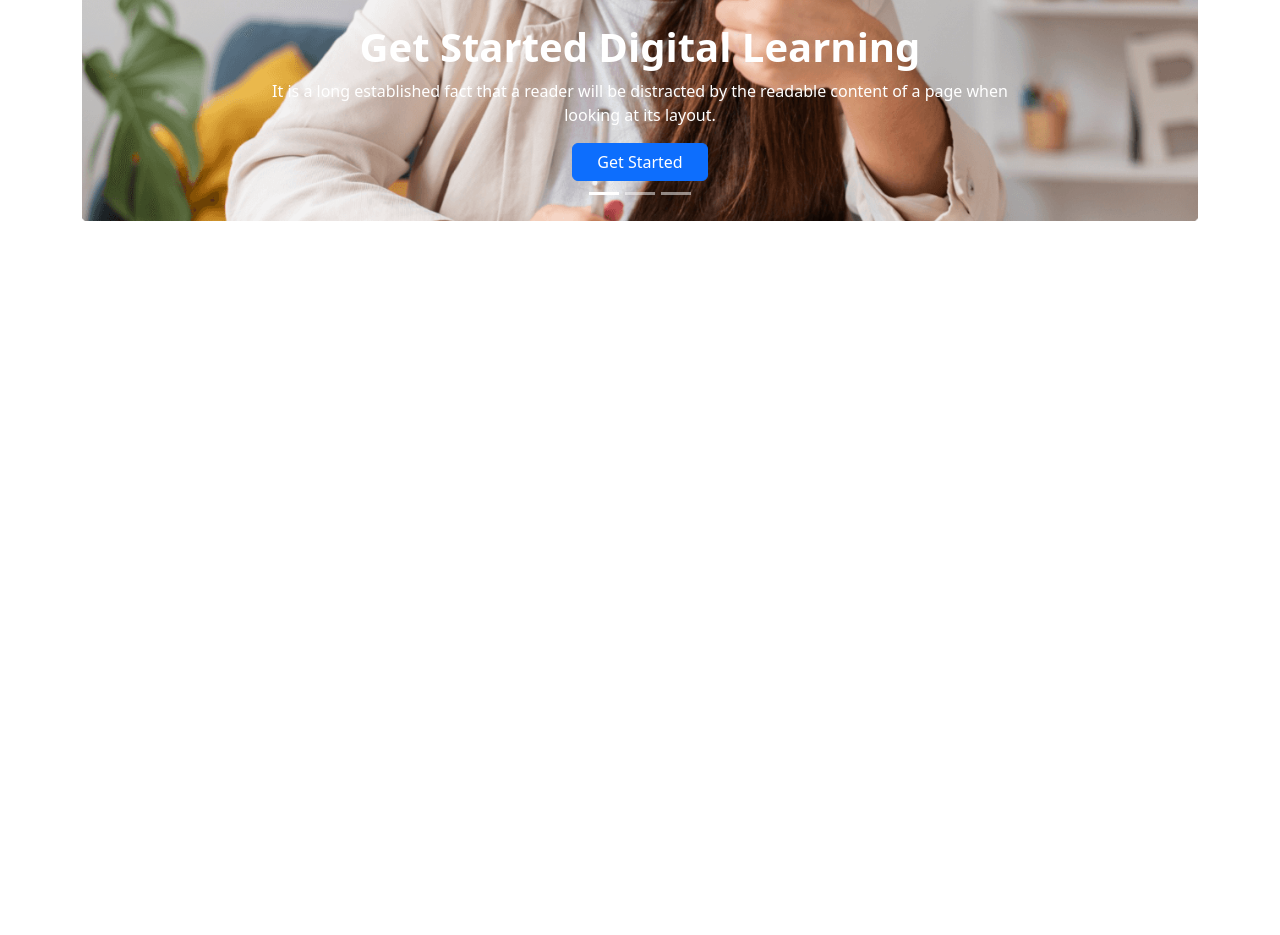
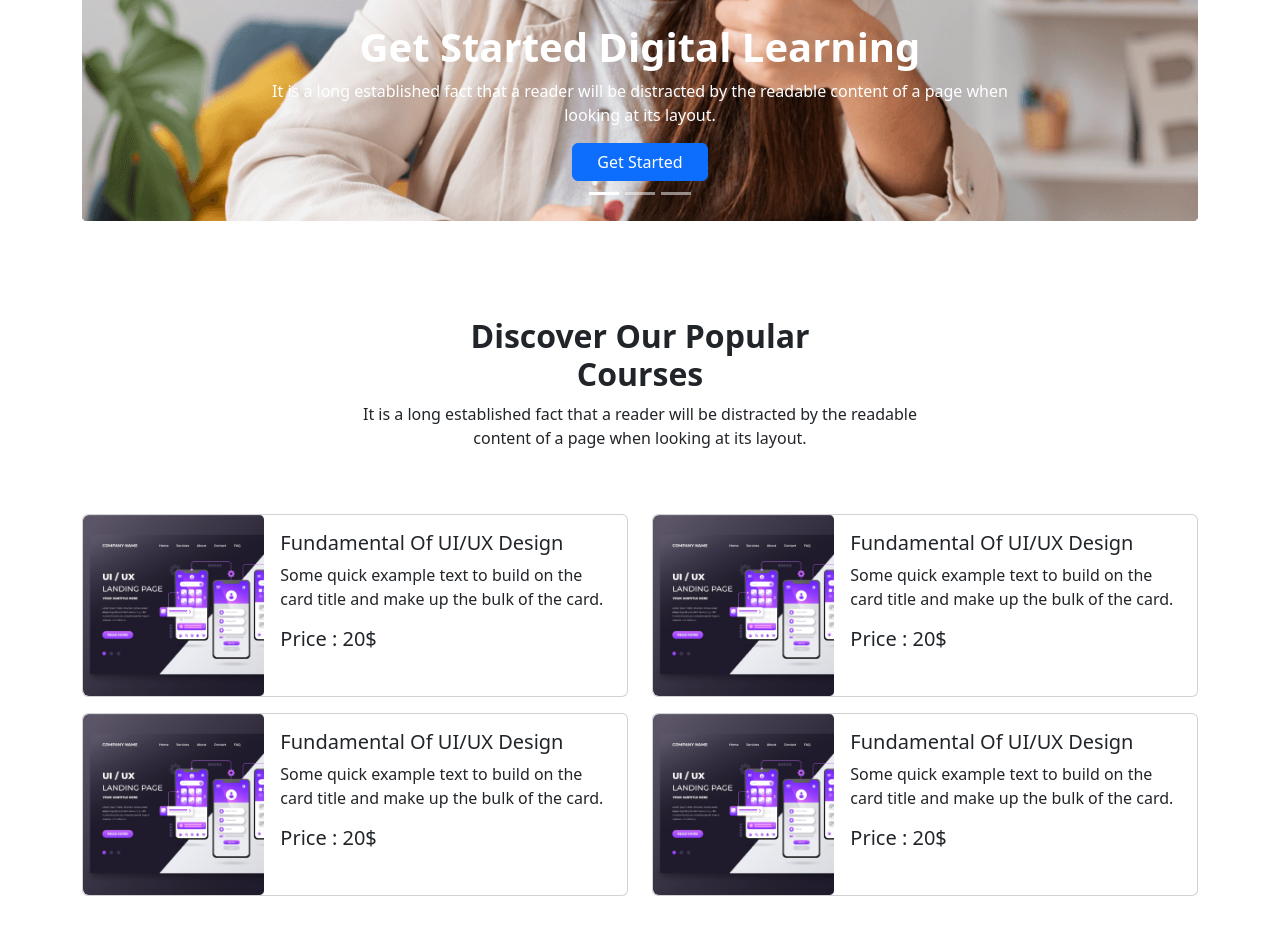
Before and after one commit to Preankasaha/techedu-care, a plain HTML site: page index.html in a window 1280 px wide. Shown: the part 427-1362 px from the top of the page. Before the commit the page ends 800 px from the top, so only its background shows below. Drawn offline with nearby package versions, Linux system fonts and the light colour scheme.

Commit message:
card section added

```diff
--- a/index.html
+++ b/index.html
@@ -106,15 +106,114 @@
         </section>
         <!-- slider ends -->
     </header>
+    <main>
+        <!-- grid layout -->
+        <section class="container my-5">
+            <div class="text-center py-5">
+                <p class="h2 fw-bold w-100">Discover Our Popular <br>
+                    Courses</p>
+                <p>It is a long established fact that a reader will be distracted by the readable <br>
+                    content of a page when looking at its layout.</p>
+            </div>
+            <div class="row">
+                <div class="col-lg-6 col-md-12 col-sm-1">
+                    <div class="card mb-3">
+                        <div class="row g-0">
+                            <div class="col-md-4 col-sm-1">
+                                <img src="images/course/course-1.png" class="img-fluid w-100 rounded-start" alt="...">
+                            </div>
+                            <div class="col-md-8 col-sm-1 align-self-md-stretch">
+                                <div class="card-body">
+                                    <h5 class="card-title">Fundamental Of UI/UX Design</h5>
+                                    <p class="card-text">Some quick example text to build on the card title
+                                        and make up the bulk of the card.</p>
+                                    <p class="h5">
+                                        Price : 20$
+                                    </p>
+                                </div>
+                            </div>
+                        </div>
+                    </div>
+                </div>
+                <div class="col-lg-6 col-md-12 col-sm-1">
+                    <div class="card mb-3">
+                        <div class="row g-0">
+                            <div class="col-md-4">
+                                <img src="images/course/course-1.png" class="img-fluid w-100 rounded-start" alt="...">
+                            </div>
+                            <div class="col-md-8 col-sm-1 align-self-md-stretch">
+                                <div class="card-body">
+                                    <h5 class="card-title">Fundamental Of UI/UX Design</h5>
+                                    <p class="card-text">Some quick example text to build on the card title
+                                        and make up the bulk of the card.</p>
+                                    <p class="h5">
+                                        Price : 20$
+                                    </p>
+                                </div>
+                            </div>
+                        </div>
+                    </div>
+                </div>
+
+                <!-- card set-2 -->
+                <div class="col-lg-6 col-md-12 col-sm-1">
+                    <div class="card mb-3">
+                        <div class="row g-0">
+                            <div class="col-md-4 col-sm-1">
+                                <img src="images/course/course-1.png" class="img-fluid w-100 rounded-start" alt="...">
+                            </div>
+                            <div class="col-md-8 col-sm-1 align-self-md-stretch">
+                                <div class="card-body">
+                                    <h5 class="card-title">Fundamental Of UI/UX Design</h5>
+                                    <p class="card-text">Some quick example text to build on the card title
+                                        and make up the bulk of the card.</p>
+                                    <p class="h5">
+                                        Price : 20$
+                                    </p>
+                                </div>
+                            </div>
+                        </div>
+                    </div>
+                </div>
+                <div class="col-lg-6 col-md-12 col-sm-1">
+                    <div class="card mb-3">
+                        <div class="row g-0">
+                            <div class="col-md-4">
+                                <img src="images/course/course-1.png" class="img-fluid w-100 rounded-start" alt="...">
+                            </div>
+                            <div class="col-md-8 col-sm-1 align-self-md-stretch">
+                                <div class="card-body">
+                                    <h5 class="card-title">Fundamental Of UI/UX Design</h5>
+                                    <p class="card-text">Some quick example text to build on the card title
+                                        and make up the bulk of the card.</p>
+                                    <p class="h5">
+                                        Price : 20$
+                                    </p>
+                                </div>
+                            </div>
+                        </div>
+                    </div>
+                </div>
+            </div>
+        </section>
+    </main>
 
 
 
 
 
-        <!-- bootstrap js -->
-        <script src="https://cdn.jsdelivr.net/npm/bootstrap@5.2.0/dist/js/bootstrap.bundle.min.js"
-            integrity="sha384-A3rJD856KowSb7dwlZdYEkO39Gagi7vIsF0jrRAoQmDKKtQBHUuLZ9AsSv4jD4Xa"
-            crossorigin="anonymous"></script>
+    <footer>
+
+    </footer>
+
+
+
+
+
+    <!-- bootstrap js -->
+    <script src="https://cdn.jsdelivr.net/npm/bootstrap@5.2.0/dist/js/bootstrap.bundle.min.js"
+        integrity="sha384-A3rJD856KowSb7dwlZdYEkO39Gagi7vIsF0jrRAoQmDKKtQBHUuLZ9AsSv4jD4Xa"
+        crossorigin="anonymous"></script>
 </body>
 
 </html>
```
